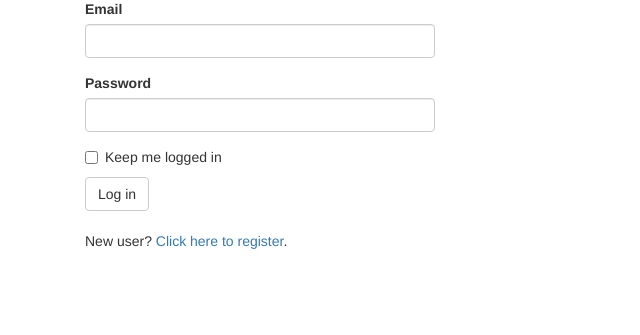
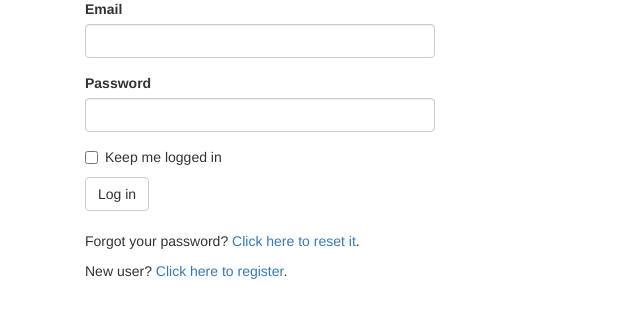
Before and after one commit to DeMonA1/Flask_, a Flask app: page /auth/login in a window 1280 px wide. Shown: the part 143-478 px from the top of the page, without its empty margins (0-640 px from the left). Run offline with Flask 3, Linux system fonts and the light colour scheme; some libraries are stand-ins or nearby versions.

Commit message:
'password reset'

```diff
--- a/app/templates/auth/login.html
+++ b/app/templates/auth/login.html
@@ -10,6 +10,7 @@
 <div class="col-md-4">
     {{ wtf.quick_form(form) }}
     <br>
+    <p>Forgot your password? <a href="{{ url_for('auth.password_reset_request') }}">Click here to reset it</a>.</p>
     <p>New user? <a href="{{ url_for('auth.register') }}">Click here to register</a>.</p>
 </div>
 {% endblock %}
```
